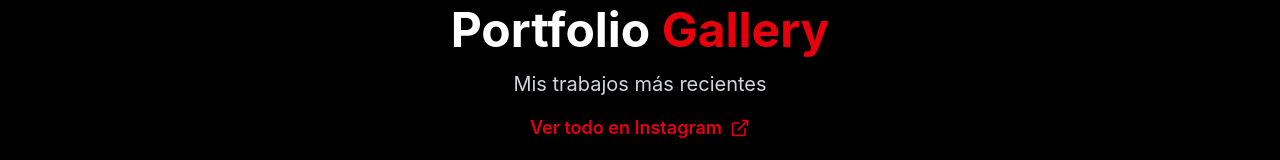
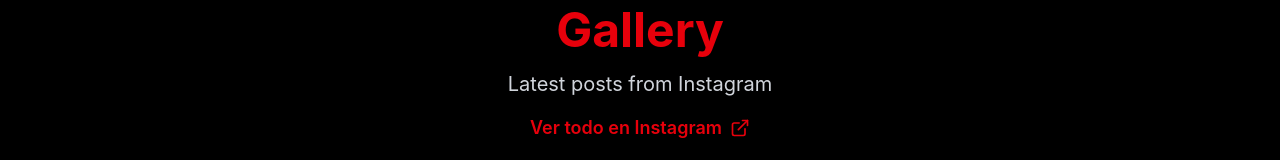
Before and after one commit to edgarnicolas/iPerezStudio-frontend, a React (Vite) app: page / in a window 1280 px wide. Shown: the part 874-1034 px from the top of the page. Built offline with nearby package versions, Linux system fonts and the light colour scheme; no server answers.

Commit message:
fix spanish in gallery

```diff
--- a/src/app/components/sections/Gallery.tsx
+++ b/src/app/components/sections/Gallery.tsx
@@ -20,10 +20,10 @@ export function Gallery() {
       <div className="max-w-6xl mx-auto">
         <div className="text-center mb-16">
           <h2 className="text-4xl md:text-5xl font-bold text-white mb-4">
-            Portfolio <span className="text-red-600">Gallery</span>
+            <span className="text-red-600">Gallery</span>
           </h2>
           <p className="text-gray-300 text-xl mb-4">
-            Mis trabajos más recientes
+            Latest posts from Instagram
           </p>
           <a
             href="https://www.instagram.com/iperezstudios/"
```
